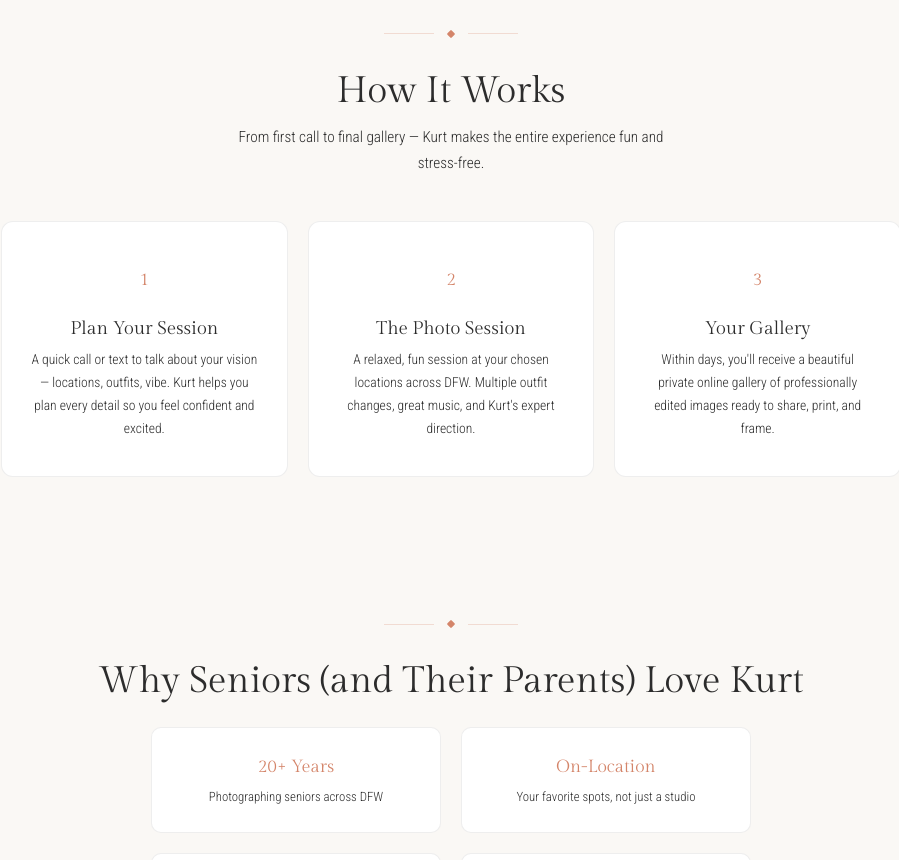
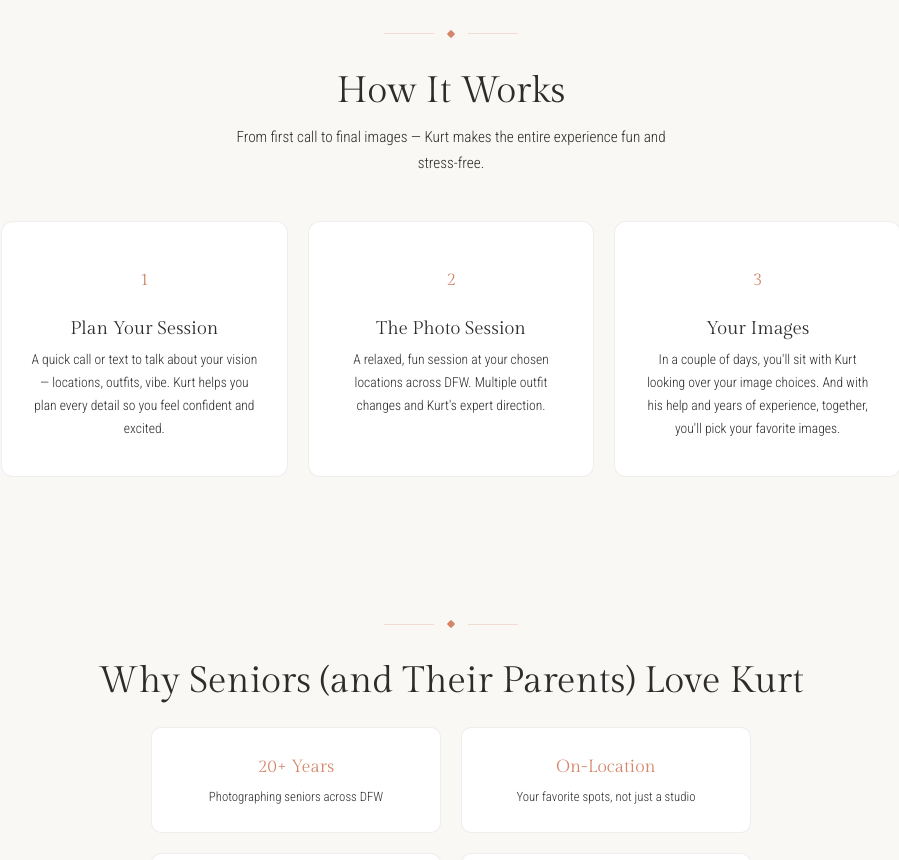
Before and after one commit to wadekerzie/innovative-images-seniors, a Next.js app: page / in a window 1280 px wide. Shown: the part 1740-2600 px from the top of the page, without its empty margins (189-1088 px from the left). Built offline with nearby package versions, Linux system fonts and the light colour scheme.

Commit message:
Update How It Works per Kurt: final images, remove great music, new Step 3 copy

```diff
--- a/src/app/page.tsx
+++ b/src/app/page.tsx
@@ -361,7 +361,7 @@ export default function SeniorPortraitPhotography() {
             How It Works
           </h2>
           <p style={{ color: "var(--color-text-muted)", marginBottom: 44, maxWidth: 460, marginLeft: "auto", marginRight: "auto", fontSize: "0.95rem" }}>
-            From first call to final gallery — Kurt makes the entire experience
+            From first call to final images — Kurt makes the entire experience
             fun and stress-free.
           </p>
 
@@ -383,12 +383,12 @@ export default function SeniorPortraitPhotography() {
             <ProcessCard
               step="2"
               title="The Photo Session"
-              description="A relaxed, fun session at your chosen locations across DFW. Multiple outfit changes, great music, and Kurt's expert direction."
+              description="A relaxed, fun session at your chosen locations across DFW. Multiple outfit changes and Kurt's expert direction."
             />
             <ProcessCard
               step="3"
-              title="Your Gallery"
-              description="Within days, you'll receive a beautiful private online gallery of professionally edited images ready to share, print, and frame."
+              title="Your Images"
+              description="In a couple of days, you'll sit with Kurt looking over your image choices. And with his help and years of experience, together, you'll pick your favorite images."
             />
           </div>
         </div>
```
